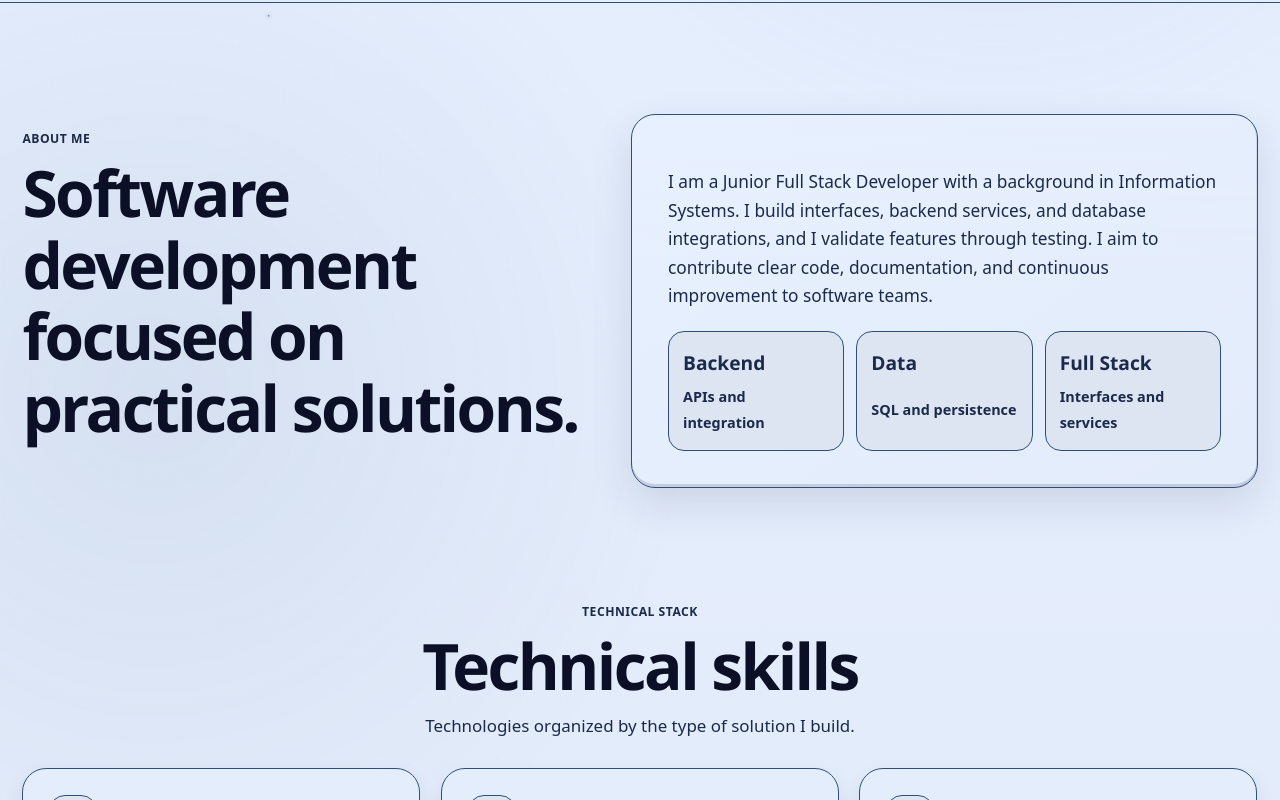
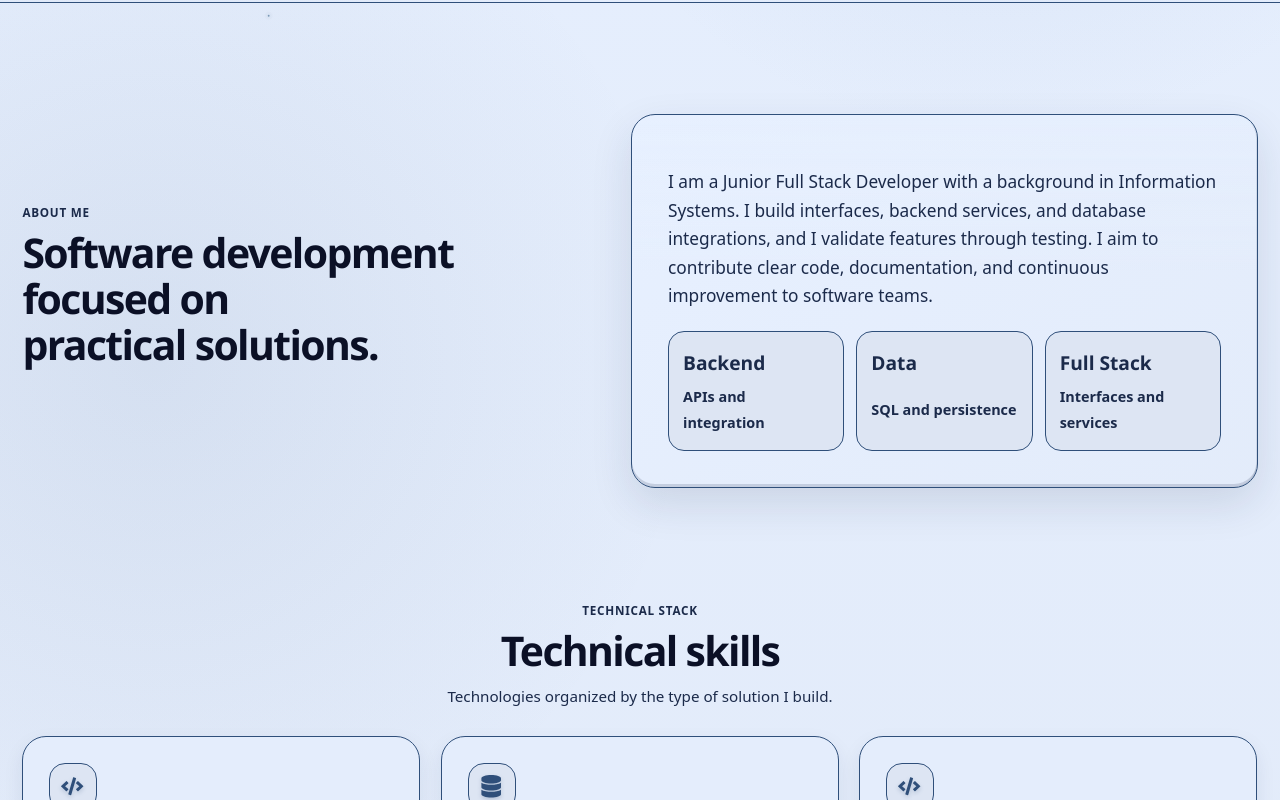
Before and after one commit to AndreaCarrilloOp/Professional-Portfolio, a React (Vite) app: page / in a window 1280 px wide. Shown: the part 780-1580 px from the top of the page. Built offline with nearby package versions, Linux system fonts and the light colour scheme.

Commit message:
style(hierarchy): refine headings and responsive certification badges

```diff
--- a/src/styles/enhancements.css
+++ b/src/styles/enhancements.css
@@ -1571,3 +1571,48 @@ html:not(.dark) :where(.btn-secondary, .hero-cta-secondary, .social-link, .proje
   box-shadow: none;
   color: var(--muted);
 }
+
+/* Hierarchy refinement: smaller section headings, prominent hero, concise badge row. */
+.section-header .section-title {
+  font-size: clamp(1.85rem, 3.2vw, 3.15rem);
+  line-height: 1.12;
+}
+
+.section-header .eyebrow {
+  font-size: 0.73rem;
+  letter-spacing: 0.065em;
+}
+
+.section-header .section-description {
+  font-size: clamp(0.95rem, 1.1vw, 1.05rem);
+  line-height: 1.6;
+}
+
+.certifications-section .section-header {
+  margin-bottom: clamp(16px, 2vw, 24px);
+}
+
+.certifications-section .section-description {
+  max-width: 54ch;
+}
+
+.credential-badge {
+  box-shadow: none;
+}
+
+@media (max-width: 599px) {
+  .credential-badges {
+    gap: 10px;
+  }
+
+  .credential-badge {
+    min-width: 102px;
+    min-height: 116px;
+    padding: 12px;
+  }
+
+  .credential-badge img {
+    width: 52px;
+    height: 52px;
+  }
+}
```
